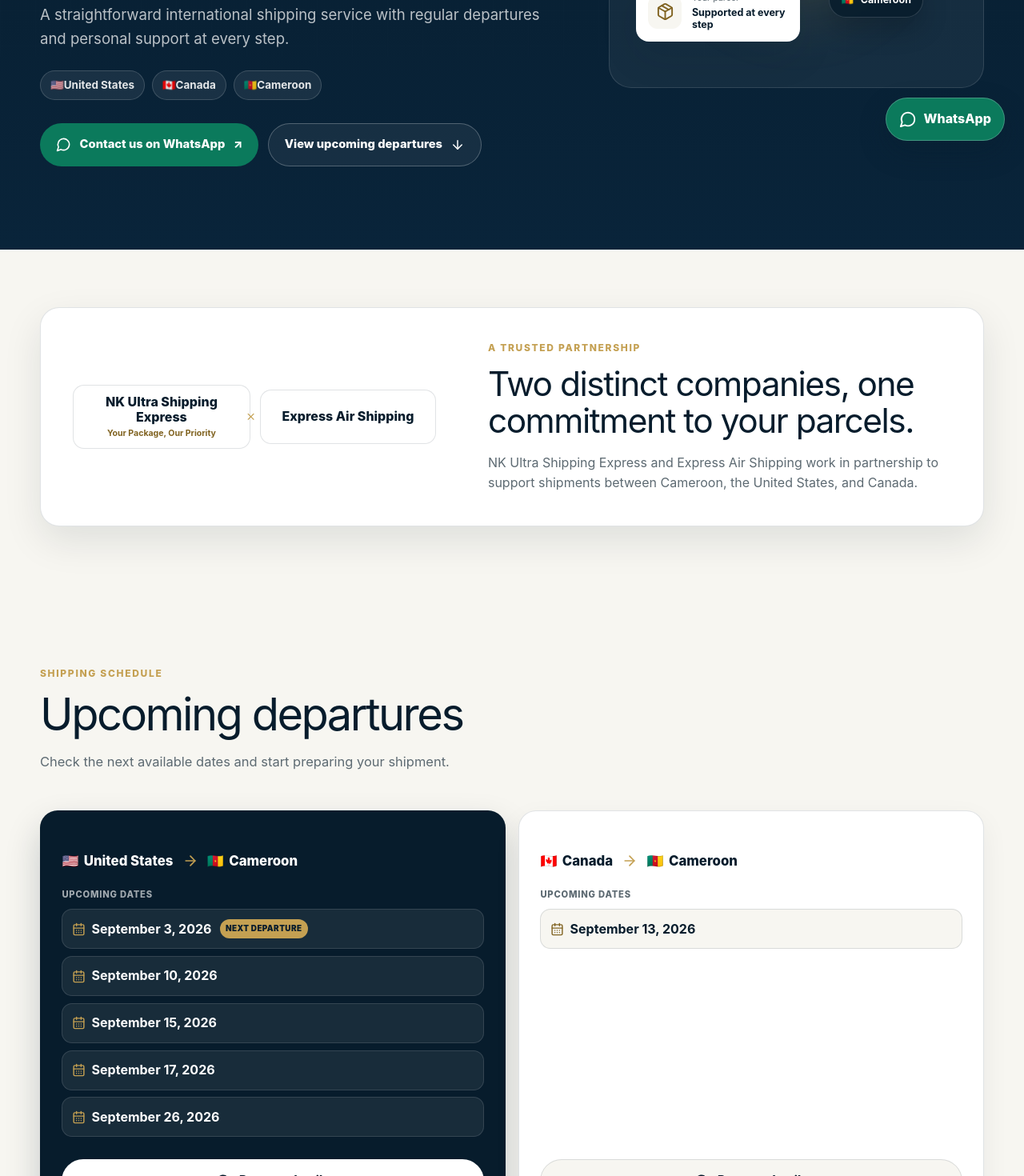
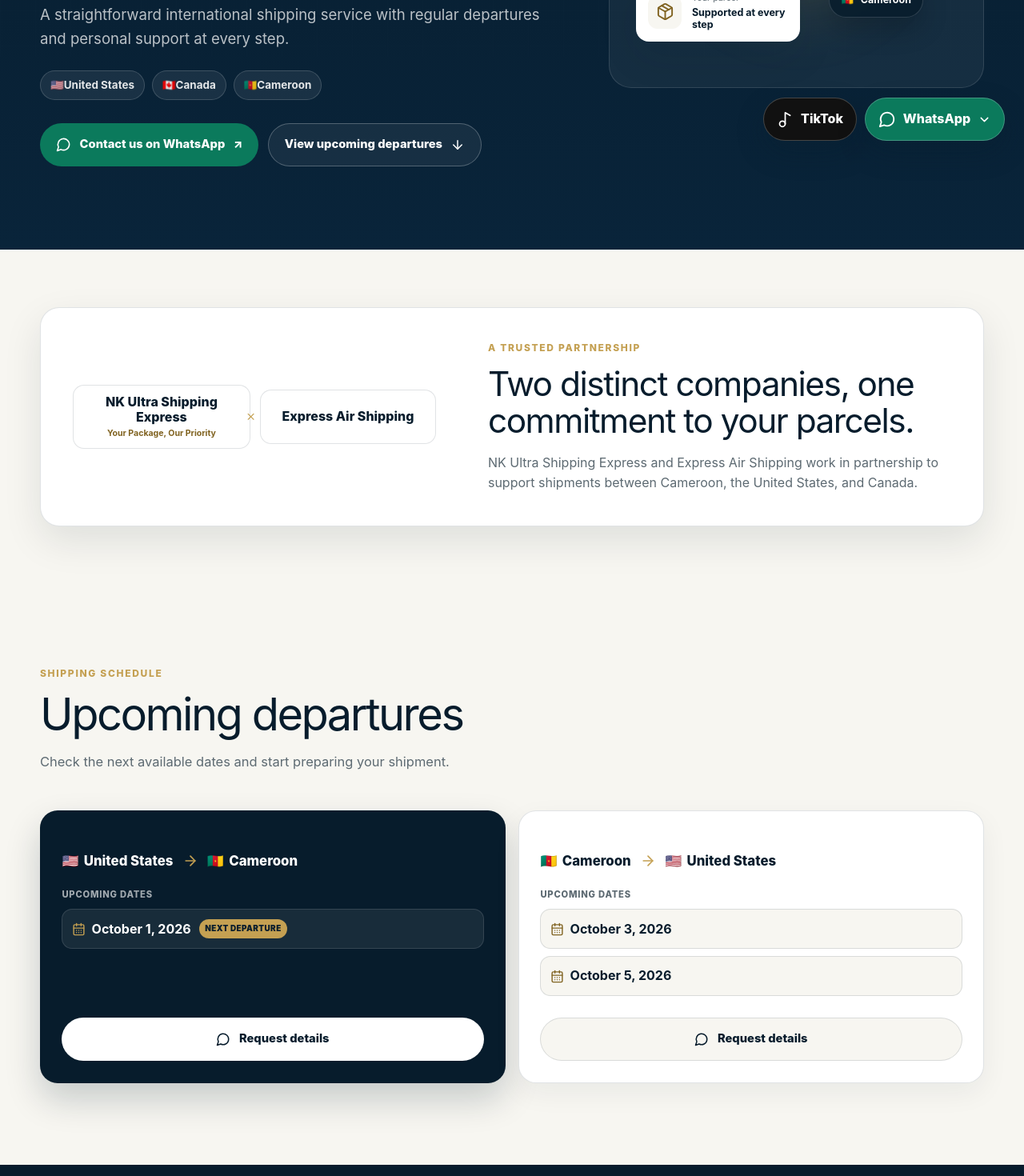
Before and after one commit to Takoguem/nk-express-shipping, a React (Vite) app: page / in a window 1280 px wide. Shown: the part 600-2070 px from the top of the page at 80% size. Built offline with nearby package versions, Linux system fonts and the light colour scheme.

Commit message:
Update floating actions and footer signature

```diff
--- a/src/components/LandingPage.tsx
+++ b/src/components/LandingPage.tsx
@@ -2,6 +2,7 @@
 import {
   ArrowDown,
   ArrowRight,
+  ChevronDown,
   Facebook,
   Instagram,
   Menu,
@@ -15,16 +16,27 @@
 import { translations } from "../data/translations";
 import { useLanguage } from "../hooks/useLanguage";
 import { SiteSections } from "../sections/SiteSections";
-import { createTelLink, createWhatsAppLink } from "../utils";
+import {
+  createTelLink,
+  createWhatsAppLink,
+  getWhatsAppContacts,
+} from "../utils";
 import { BrandLogo } from "./BrandLogo";
+
 
 export function LandingPage() {
   const { language, setLanguage } = useLanguage();
   const copy = translations[language];
   const [menuOpen, setMenuOpen] = useState(false);
   const [announcementDismissed, setAnnouncementDismissed] = useState(false);
+  const [floatingWhatsappOpen, setFloatingWhatsappOpen] = useState(false);
   const menuButtonRef = useRef<HTMLButtonElement>(null);
   const partners = siteConfig.companyPartners.filter((partner) => partner.enabled);
+  const floatingWhatsappContacts = getWhatsAppContacts(
+  siteConfig.whatsapp.contacts.map((contact) => contact.id),
+);
+  const tiktokLink = siteConfig.socials.tiktok.trim();
+
 
   const announcementText = siteConfig.announcement.enabled
     ? language === "fr"
@@ -279,17 +291,106 @@
             ) : null}
           </div>
         </div>
-        <div className="container footer-bottom">
-          <p>{copy.footer.disclaimer}</p>
-          <small>{copy.footer.copyright(new Date().getFullYear())}</small>
-        </div>
+           <div className="container footer-bottom">
+           <p>{copy.footer.disclaimer}</p>
+
+<div className="footer-signature">
+  <span>site realisé par <strong>TBJ</strong></span>
+  <a href="mailto:takoguembruel@gmail.com">
+    takoguembruel@gmail.com
+  </a>
+</div>
+
+             <small>{copy.footer.copyright(new Date().getFullYear())}</small>
+         </div>
       </footer>
 
-      {whatsappLink ? (
-        <a className="floating-whatsapp" href={whatsappLink} target="_blank" rel="noreferrer" aria-label={copy.accessibility.floatingWhatsapp}>
-          <MessageCircle aria-hidden="true" size={22} /><span>{copy.common.whatsapp}</span>
-        </a>
+
+           <div className="floating-actions">
+  {tiktokLink ? (
+    <a
+      className="floating-tiktok"
+      href={tiktokLink}
+      target="_blank"
+      rel="noreferrer"
+      aria-label="TikTok"
+    >
+      <Music2 aria-hidden="true" size={21} />
+      <span>TikTok</span>
+    </a>
+  ) : null}
+
+  {floatingWhatsappContacts.length ? (
+    <div className="floating-whatsapp-wrapper">
+      {floatingWhatsappOpen ? (
+        <div className="floating-whatsapp-panel">
+          <div className="floating-whatsapp-panel__header">
+            <strong>WhatsApp</strong>
+            <button
+              type="button"
+              onClick={() => setFloatingWhatsappOpen(false)}
+              aria-label="Fermer"
+            >
+              <X aria-hidden="true" size={18} />
+            </button>
+          </div>
+
+          <p>
+            {language === "fr"
+              ? "Choisissez un contact"
+              : "Choose a contact"}
+          </p>
+
+          <div className="floating-whatsapp-contacts">
+            {floatingWhatsappContacts.map((contact) => {
+              const whatsappLink = createWhatsAppLink(
+                contact.phone,
+                translations[contact.whatsappLanguage].whatsappMessages.contact,
+                contact.whatsappLanguage,
+              );
+
+              if (!whatsappLink) return null;
+
+              return (
+                <a
+                  key={contact.id}
+                  href={whatsappLink}
+                  target="_blank"
+                  rel="noreferrer"
+                  className="floating-whatsapp-contact"
+                  onClick={() => setFloatingWhatsappOpen(false)}
+                >
+                  <MessageCircle aria-hidden="true" size={17} />
+
+                  <span>
+                    <strong>{contact.label}</strong>
+                    <small>{contact.phone}</small>
+                  </span>
+                </a>
+              );
+            })}
+          </div>
+        </div>
       ) : null}
+
+      <button
+        type="button"
+        className="floating-whatsapp"
+        onClick={() => setFloatingWhatsappOpen((open) => !open)}
+        aria-expanded={floatingWhatsappOpen}
+        aria-label={copy.accessibility.floatingWhatsapp}
+      >
+        <MessageCircle aria-hidden="true" size={22} />
+        <span>{copy.common.whatsapp}</span>
+        <ChevronDown
+          aria-hidden="true"
+          size={17}
+          className={floatingWhatsappOpen ? "is-rotated" : ""}
+        />
+      </button>
+    </div>
+  ) : null}
+</div>
     </div>
   );
 }
--- a/src/data/site-config.ts
+++ b/src/data/site-config.ts
@@ -84,72 +84,23 @@
   ],
   departures: [
     {
-      id: "usa-cameroon-2026-09-03",
+      id: "usa-cameroon-2026-10-01",
       routeId: "usa-cameroon",
-      date: "2026-09-03",
+      date: "2026-10-01",
       deadline: null,
       enabled: true,
     },
     {
-      id: "cameroon-usa-2026-09-05",
+      id: "cameroon-usa-2026-10-03",
       routeId: "cameroon-usa",
-      date: "2026-09-05",
+      date: "2026-10-03",
       deadline: null,
       enabled: true,
     },
     {
-      id: "usa-cameroon-2026-09-10",
-      routeId: "usa-cameroon",
-      date: "2026-09-10",
-      deadline: null,
-      enabled: true,
-    },
-    {
-      id: "canada-cameroon-2026-09-13",
-      routeId: "canada-cameroon",
-      date: "2026-09-13",
-      deadline: null,
-      enabled: true,
-    },
-    {
-      id: "usa-cameroon-2026-09-15",
-      routeId: "usa-cameroon",
-      date: "2026-09-15",
-      deadline: null,
-      enabled: true,
-    },
-    {
-      id: "usa-cameroon-2026-09-17",
-      routeId: "usa-cameroon",
-      date: "2026-09-17",
-      deadline: null,
-      enabled: true,
-    },
-    {
-      id: "cameroon-usa-2026-09-19",
+      id: "cameroon-usa-2026-10-05",
       routeId: "cameroon-usa",
-      date: "2026-09-19",
-      deadline: null,
-      enabled: true,
-    },
-    {
-      id: "cameroon-canada-2026-09-19",
-      routeId: "cameroon-canada",
-      date: "2026-09-19",
-      deadline: null,
-      enabled: true,
-    },
-    {
-      id: "cameroon-usa-2026-09-20",
-      routeId: "cameroon-usa",
-      date: "2026-09-20",
-      deadline: null,
-      enabled: true,
-    },
-    {
-      id: "usa-cameroon-2026-09-26",
-      routeId: "usa-cameroon",
-      date: "2026-09-26",
+      date: "2026-10-05",
       deadline: null,
       enabled: true,
     },
--- a/src/styles.css
+++ b/src/styles.css
@@ -670,22 +670,131 @@
 .footer-bottom p { max-width: 800px; margin: 0; color: rgba(255,255,255,.48); font-size: .76rem; }
 .footer-bottom small { color: rgba(255,255,255,.4); }
 
-.floating-whatsapp {
+.floating-actions {
   position: fixed;
   z-index: 60;
   right: 1rem;
   bottom: calc(1rem + env(safe-area-inset-bottom));
+  display: flex;
+  align-items: flex-end;
+  gap: 10px;
+}
+
+.floating-whatsapp-wrapper {
+  position: relative;
+}
+
+.floating-whatsapp,
+.floating-tiktok {
   display: inline-flex;
   min-height: 54px;
   align-items: center;
+  justify-content: center;
   gap: .55rem;
   border: 1px solid rgba(255,255,255,.22);
   border-radius: 999px;
-  background: var(--whatsapp);
   padding: .75rem 1rem;
   color: #fff;
   font-weight: 850;
+  text-decoration: none;
   box-shadow: 0 14px 34px rgba(7,28,44,.28);
+  cursor: pointer;
+}
+
+.floating-whatsapp {
+  background: var(--whatsapp);
+}
+
+.floating-tiktok {
+  background: #111;
+}
+
+.floating-whatsapp-panel {
+  position: absolute;
+  right: 0;
+  bottom: calc(100% + 12px);
+  width: 310px;
+  max-width: calc(100vw - 32px);
+  padding: 16px;
+  border: 1px solid rgba(15,23,42,.1);
+  border-radius: 18px;
+  background: #fff;
+  color: var(--ink);
+  box-shadow: 0 18px 50px rgba(0,0,0,.2);
+}
+
+.floating-whatsapp-panel__header {
+  display: flex;
+  align-items: center;
+  justify-content: space-between;
+  gap: 12px;
+  margin-bottom: 4px;
+}
+
+.floating-whatsapp-panel__header strong {
+  font-size: 1rem;
+}
+
+.floating-whatsapp-panel__header button {
+  display: inline-flex;
+  width: 32px;
+  height: 32px;
+  align-items: center;
+  justify-content: center;
+  border: 0;
+  border-radius: 50%;
+  background: transparent;
+  cursor: pointer;
+}
+
+.floating-whatsapp-panel > p {
+  margin: 0 0 12px;
+  color: var(--muted);
+  font-size: .85rem;
+}
+
+.floating-whatsapp-contacts {
+  display: grid;
+  gap: 8px;
+  max-height: 420px;
+  overflow-y: auto;
+}
+
+.floating-whatsapp-contact {
+  display: flex;
+  align-items: center;
+  gap: 10px;
+  padding: 11px 12px;
+  border-radius: 12px;
+  background: #f6f7f9;
+  color: inherit;
+  text-decoration: none;
+  transition: transform .15s ease, background .15s ease;
+}
+
+.floating-whatsapp-contact:hover {
+  transform: translateY(-1px);
+  background: #edf0f2;
+}
+
+.floating-whatsapp-contact > span {
+  display: flex;
+  min-width: 0;
+  flex-direction: column;
+  gap: 2px;
+}
+
+.floating-whatsapp-contact strong {
+  font-size: .88rem;
+}
+
+.floating-whatsapp-contact small {
+  color: var(--muted);
+  font-size: .78rem;
+}
+
+.is-rotated {
+  transform: rotate(180deg);
 }
 
 @media (hover: hover) {
@@ -737,7 +846,10 @@
   .contact-card--location { grid-column: span 2; }
   .faq-layout { grid-template-columns: minmax(260px,.72fr) minmax(0,1.28fr); gap: 5rem; align-items: start; }
   .faq-layout .section-heading { position: sticky; top: 120px; }
-  .floating-whatsapp { right: 1.5rem; bottom: 1.5rem; }
+  .floating-actions {
+  right: 1.5rem;
+  bottom: 1.5rem;
+}
 }
 
 @media (min-width: 1180px) {
@@ -763,5 +875,49 @@
   .departure-route > span:last-child { align-items: flex-end; text-align: right; }
   .contact-action { flex-basis: 100%; }
   .footer-contact .button { width: 100%; }
-  .floating-whatsapp { right: .75rem; bottom: calc(.75rem + env(safe-area-inset-bottom)); left: .75rem; justify-content: center; }
+  .floating-actions {
+  right: .75rem;
+  bottom: calc(.75rem + env(safe-area-inset-bottom));
+  left: .75rem;
+  justify-content: flex-end;
 }
+
+.floating-whatsapp,
+.floating-tiktok {
+  min-height: 48px;
+  padding: .7rem .85rem;
+}
+
+.floating-whatsapp-panel {
+  right: 0;
+  width: min(310px, calc(100vw - 24px));
+}}
+.footer-signature {
+  display: flex;
+  align-items: center;
+  justify-content: center;
+  gap: 8px;
+  margin: 10px 0;
+  color: var(--muted);
+  font-size: 0.8rem;
+}
+
+.footer-signature strong {
+  color: inherit;
+  font-weight: 700;
+}
+
+.footer-signature a {
+  color: inherit;
+  text-decoration: none;
+}
+
+.footer-signature a:hover {
+  text-decoration: underline;
+}
+@media (max-width: 640px) {
+  .footer-signature {
+    flex-direction: column;
+    gap: 4px;
+  }
+}
```
